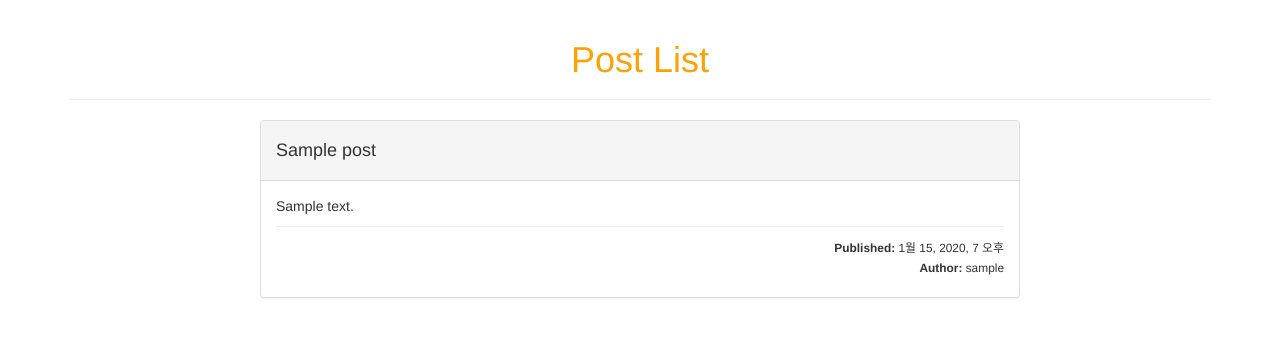
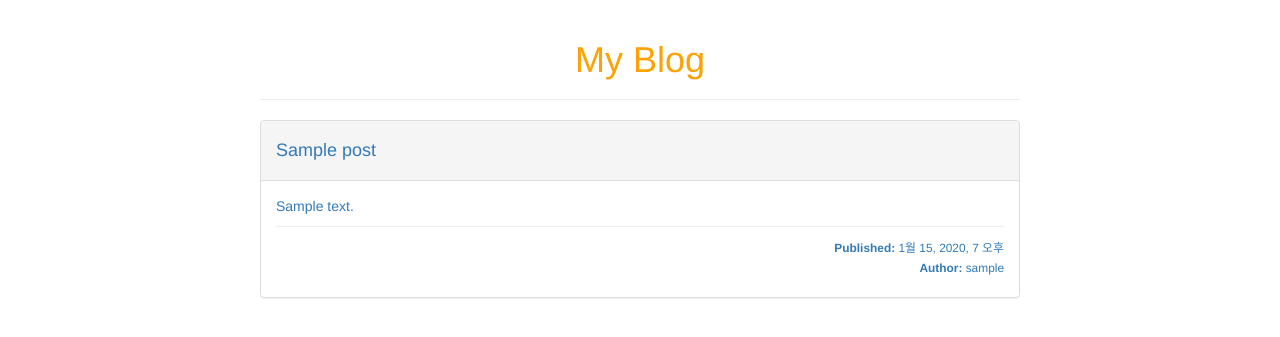
Before and after one commit to Isaccchoi/Djangogirls, a Django app: page / in a window 1280 px wide. Shown: the top 337 px of the page. Run offline with Django 3.2, Linux system fonts and the light colour scheme; tables that the repository leaves empty hold one stand-in row (values such as "Sample post"); some libraries are stand-ins or nearby versions.

Commit message:
url name을 이용해 링크를 생성하도록 변경

```diff
--- a/djangogirls/blog/views.py
+++ b/djangogirls/blog/views.py
@@ -1,4 +1,5 @@
-from django.shortcuts import render, get_object_or_404
+from django.http import HttpResponse
+from django.shortcuts import render
 
 from blog.models import Post
 
@@ -12,7 +13,10 @@ def post_list(request):
     return render(request, 'blog/post_list.html', context)
 
 
-def post_detail(request, id):
-    post = get_object_or_404(Post, id=id)
+def post_detail(request, pk):
+    try:
+        post = Post.objects.get(pk=pk)
+    except Post.DoesNotExist:
+        return HttpResponse("페이지가 존재하지 않습니다.", status=404)
     context = {'post': post}
     return render(request, 'blog/post_detail.html', context)
--- a/djangogirls/config/urls.py
+++ b/djangogirls/config/urls.py
@@ -20,6 +20,6 @@ from blog.views import post_list, post_detail
 
 urlpatterns = [
     url(r'^admin/', admin.site.urls),
-    url(r'^$', post_list),
-    url(r'^post/detail/(?P<id>\d+)$', post_detail, name="post_detail"),
+    url(r'^$', post_list, name="post_list"),
+    url(r'^post/(?P<pk>\d+)/', post_detail, name="post_detail"),
 ]
--- a/djangogirls/static/css/blog.css
+++ b/djangogirls/static/css/blog.css
@@ -31,3 +31,7 @@ hr {
     margin-top: 10px;
     margin-bottom: 10px;
 }
+
+div.page-header {
+    margin-top: 20px;
+}
--- a/djangogirls/templates/base.html
+++ b/djangogirls/templates/base.html
@@ -11,10 +11,16 @@
     <title>My Blog</title>
 </head>
 <body>
-    <div class="container">
-        {% block content %}
+<div class="container">
+    <div class="page-header col-lg-8 col-lg-offset-2">
+        <h1 class="text-center">
+            <a href="/">My Blog</a>
+        </h1>
 
-        {% endblock %}
     </div>
+    {% block content %}
+
+    {% endblock %}
+</div>
 </body>
 </html>
--- a/djangogirls/templates/blog/post_detail.html
+++ b/djangogirls/templates/blog/post_detail.html
@@ -3,7 +3,8 @@
 {% block content %}
 
     <div class="col-lg-8 col-lg-offset-2 col-md-8 col-md-offset-2">
-        <div class="page-header"><h1>{{ post.title }}</h1></div>
+        <a class="btn btn-primary" href="/"><span class="glyphicon glyphicon-home"></span> 목록으로 돌아가기</a>
+        <div class="page-header"><h3>{{ post.title }}</h3></div>
         <p class="text-right">
             Published: {{ post.published_date }}
             <br/>
--- a/djangogirls/templates/blog/post_list.html
+++ b/djangogirls/templates/blog/post_list.html
@@ -1,21 +1,26 @@
 {% extends 'base.html' %}
+
 {% block content %}
 
-    <div class="page-header">
-        <h1 class="text-center">
-            <a href="">Post List</a>
-        </h1>
-    </div>
     {% for post in posts %}
-        <div class="col-lg-8 col-lg-offset-2 col-md-8 col-md-offset-2 col-sm-8 col-lg-offset-2 panel panel-default">
-            <div class="panel-heading"><h4>{{ post.title|truncatewords:6 }}</h4></div>
-            <div class="panel-body"><p>{{ post.content|linebreaksbr|truncatewords:50 }}</p>
+        <div class="col-lg-8 col-lg-offset-2 panel panel-default">
+            <div class="panel-heading">
+                <h4>
+                    <a href="{% url 'post_detail' pk=post.pk %}">{{ post.title|truncatewords:6 }}</a>
+                </h4>
+            </div>
+            <div class="panel-body">
+                <p>
+                    <a href="{% url 'post_detail' pk=post.pk %}">{{ post.content|linebreaksbr|truncatewords:50 }}</a>
+                </p>
                 <hr/>
                 <p class="author">
                     <small>
-                        <strong class="">Published:</strong> {{ post.published_date }}
-                        <br/>
-                        <strong>Author:</strong> {{ post.author }}
+                        <a href="{% url 'post_detail' post.pk %}">
+                            <strong class="">Published:</strong> {{ post.published_date }}
+                            <br/>
+                            <strong>Author:</strong> {{ post.author }}
+                        </a>
                     </small>
                 </p>
             </div>
```
